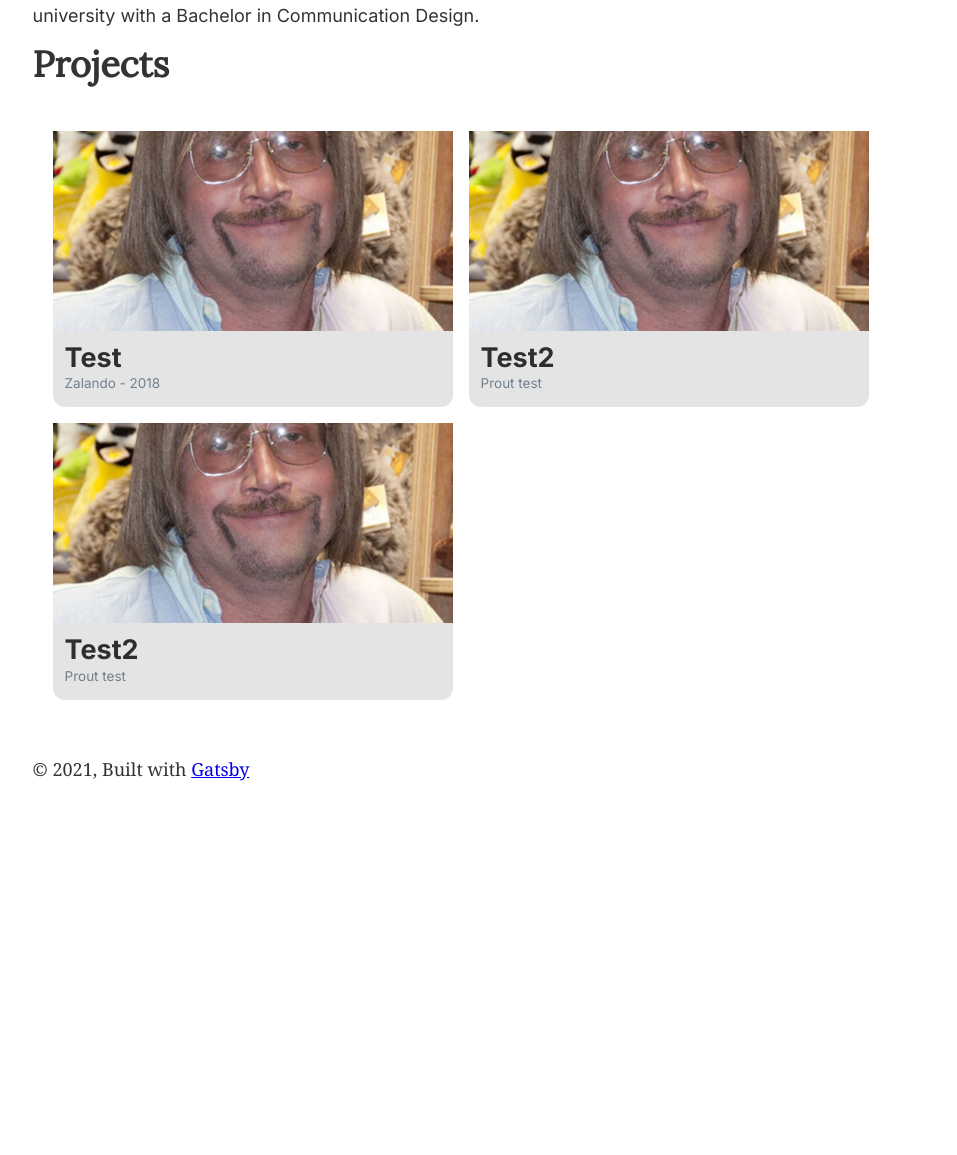
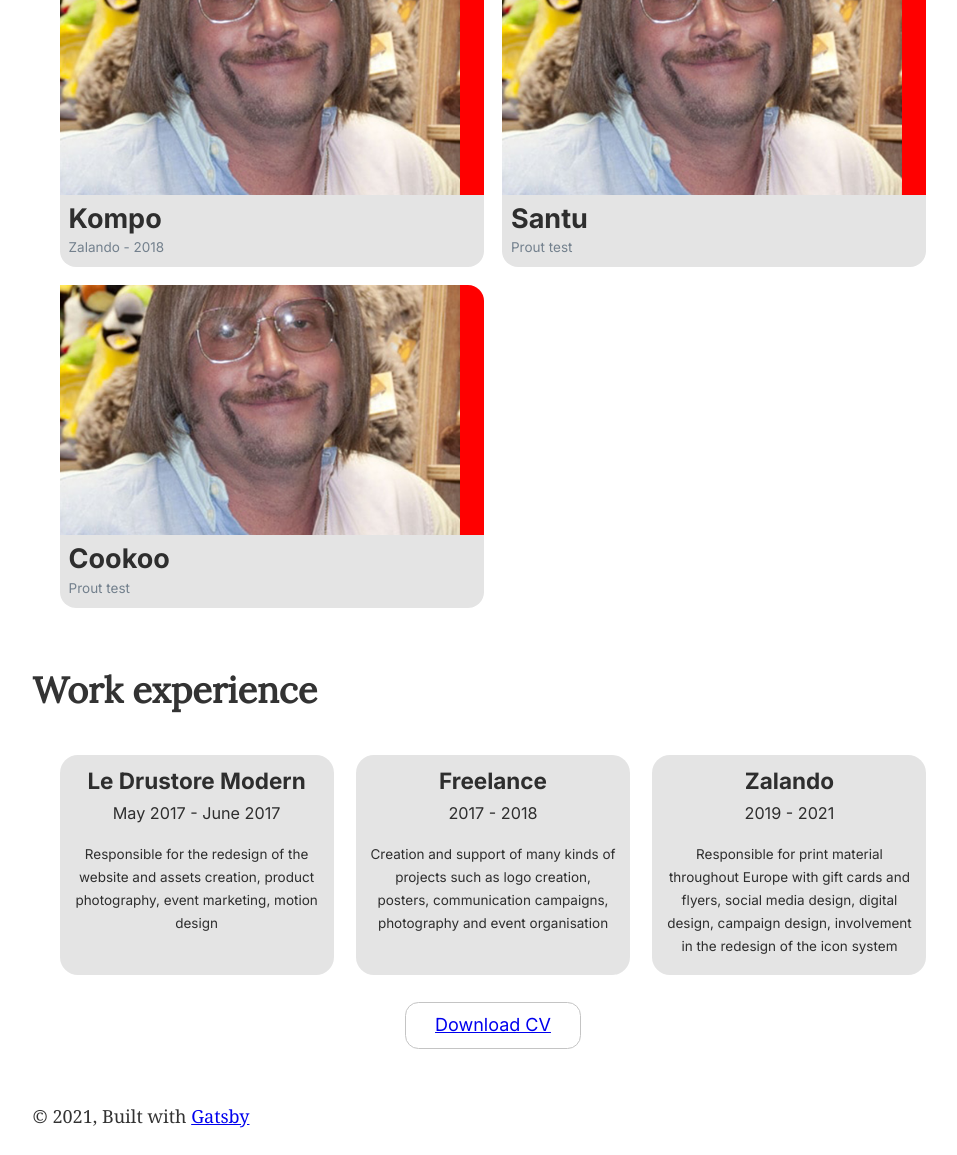
Before and after one commit to jmdtc/netlify-test, a Gatsby site: page / in a window 1280 px wide. Shown: the part 410-1565 px from the top of the page, without its empty margins (147-1104 px from the left). Before the commit the page ends 1218 px from the top, so only its background shows below. Built offline with nearby package versions, Linux system fonts and the light colour scheme; Gatsby itself is replaced by a stand-in of ours.

Commit message:
tom/workCard + resume

```diff
--- a/src/components/projectCard.js
+++ b/src/components/projectCard.js
@@ -5,18 +5,19 @@ import styled from "styled-components"
 
 
 const Card = styled.div`
-    border-radius: 12px;
-    padding: 8px;
+    width: 50%;
+    border-radius: 1em;
+    padding: 0.5em;
 `
 
 const ImageContainer = styled.div`
-    border-radius: 12px;
+    border-radius: 16px 16px 0px 0px;
     background-color: red;
 `
 
 const TextContainer = styled.div`
-    border-radius: 0px 0px 12px 12px;
-    padding: 12px;
+    border-radius: 0px 0px 16px 16px;
+    padding: 0.5em;
     background-color: #E4E4E4;
 `
 
@@ -24,13 +25,13 @@ const TitleCard = styled.h2`
     font-family: 'Inter', sans-serif;
     font-size: 1.5em;
     font-weight: 700;
-    margin-bottom: 4px;
+    margin-bottom: 0.25em;
 `
 const SubtitleCard = styled.h4`
     font-family: 'Inter', sans-serif;
     font-size: 0.75em;
     font-weight: 400;
-    margin-bottom: 4px;
+    margin-bottom: 0.25em;
     color: #73808D
 `
 
@@ -43,7 +44,7 @@ const ProjectCard = ({ project }) => {
                     src="../images/coucou.jpg"
                     alt="Francois"
                     placeholder="blurred"
-                    height={200}
+                    height={250}
                     width={400}
                 />
             </ImageContainer>
--- /dev/null
+++ b/src/components/workCard.js
@@ -0,0 +1,53 @@
+import * as React from "react"
+import PropTypes from "prop-types"
+import styled from "styled-components"
+
+const Card = styled.div`
+    width: 33%;
+    border-radius: 1em;
+    padding: 0.5em;
+`
+
+const TextContainer = styled.div`
+    height: 220px;
+    border-radius: 1em;
+    padding: 0.75em;
+    background-color: #E4E4E4;
+`
+const TitleCard = styled.h2`
+    font-family: 'Inter', sans-serif;
+    font-size: 1.25em;
+    font-weight: 700;
+    text-align: center;
+    margin-bottom: 0.5em;
+`
+const Date = styled.h4`
+    font-family: 'Inter', sans-serif;
+    font-size: 0.9em;
+    font-weight: 500;
+    text-align: center;
+    margin-bottom: 1.25em;
+`
+const Description = styled.h4`
+    font-family: 'Inter', sans-serif;
+    font-size: 0.75em;
+    font-weight: 500;
+    text-align: center;
+    line-height: 1.7;
+    margin-bottom: 0.25em;
+`
+
+const WorkCard = ({ work }) => {
+    const { title, date, description } = work
+    return (
+        <Card>
+            <TextContainer>
+                <TitleCard> {title} </TitleCard>
+                <Date> {date} </Date>
+                <Description> {description} </Description>
+            </TextContainer>
+        </Card>
+    )
+}
+
+export default WorkCard
--- a/src/pages/index.js
+++ b/src/pages/index.js
@@ -5,67 +5,111 @@ import styled from "styled-components"
 import Layout from "../components/layout"
 import Seo from "../components/seo"
 import ProjectCard from "../components/projectCard"
+import WorkCard from "../components/workCard"
 
 
 const projects = [
   {
-    title: "Test",
+    title: "Kompo",
     subtitle: "Zalando - 2018",
     image: "../images/coucou.jpg",
     path: "/projects/some-path"
   },
   {
-    title: "Test2",
+    title: "Santu",
     subtitle: "Prout test",
     image: "../images/coucou.jpg",
     path: "/projects/some-path"
   },
   {
-    title: "Test2",
+    title: "Cookoo",
     subtitle: "Prout test",
     image: "../images/coucou.jpg",
     path: "/projects/some-path"
   },
 ]
 
-const Container = styled.div`
+const works = [
+  {
+    title: "Le Drustore Modern",
+    date: "May 2017 - June 2017",
+    description: "Responsible for the redesign of the website and assets creation, product photography, event marketing, motion design"
+  },
+  {
+    title: "Freelance",
+    date: "2017 - 2018",
+    description: "Creation and support of many kinds of projects such as logo creation, posters, communication campaigns, photography and event organisation"
+  },
+  {
+    title: "Zalando",
+    date: "2019 - 2021",
+    description: "Responsible for print material throughout Europe with gift cards and flyers, social media design, digital design, campaign design, involvement in the redesign of the icon system"
+  },
+]
+
+const Work = styled.div`
     display: flex;
     flex-wrap: wrap;
-    justify-content: flex-start;
-    padding: 12px;
+    justify-content: space-between;
+    padding: 1em;
+`
+const Project = styled.div`
+    display: flex;
+    flex-wrap: wrap;
+    justify-content: space-between;
+    padding: 1em;
+    margin-bottom: 2em;
 `
 const Title = styled.h2`
     font-family: 'Lora', serif;
     font-size: 2em;
     font-weight: 700;
+    margin-bottom: 0.5em;
 `
-
 const About = styled.p`
     font-family: 'Inter', sans-serif;
     font-weight: 500;
-    margin-bottom: 16px;
+    margin-bottom: 2em;
+`
+const Resume = styled.div`
+    margin: auto;
+    font-family: 'Inter', sans-serif;
+    text-align: center;
+    background-color: white;
+    width: 20%;
+    padding: 0.5em;
+    margin-top: 1em;
+    border-radius: 0.75em;
+    border: 1px solid #C4C4C4;
 `
 
 const IndexPage = () => {
   return (
     <Layout>
       <Seo title="Home" />
-      <h1>Tom Chalancon</h1>
-      <p>Welcome to my Designer Portfolio.</p>
 
       <Title>About</Title>
-      <About>I am a french Graphic Designer based in Berlin. Growing up in France{"\n"}</About>
-      <About>right next to the Swiss border, I moved to Berlin three years ago in</About>
-      <About>order to develop my creative skills. I have recently graduated from</About>
-      <About>university with a Bachelor in Communication Design.</About>
+      <About>I am a french Graphic Designer based in Berlin. Growing up in France
+        right next to the Swiss border, I moved to Berlin three years ago in
+        order to develop my creative skills. I have recently graduated from
+        university with a Bachelor in Communication Design.</About>
 
       <Title>Projects</Title>
-      <Container>
+      <Project>
         {
           projects.map(project => <ProjectCard project={project} key={project.title} />)
         }
-      </Container>
+      </Project>
 
+      <Title>Work experience</Title>
+      <Work>
+        {
+          works.map(work => <WorkCard work={work} key={work.title} />)
+        }
+        <Resume>
+          <a href="../images/Tom Chalancon_CV.pdf" download> Download CV</a>
+        </Resume>
+      </Work>
 
 
       <div id="contact"></div>
```
Also changed, not shown: 1 other file.
